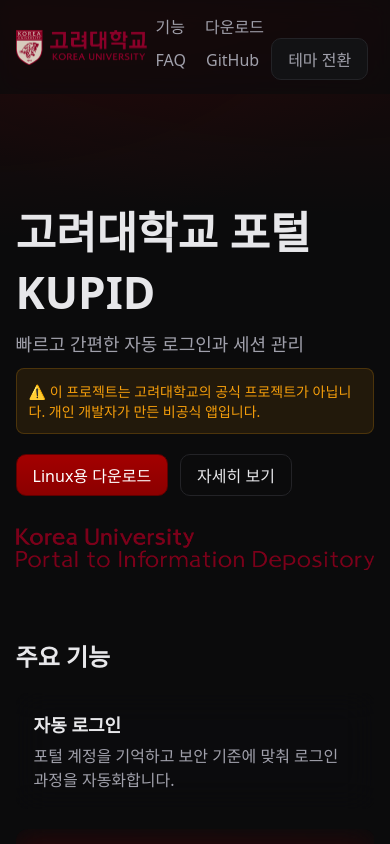
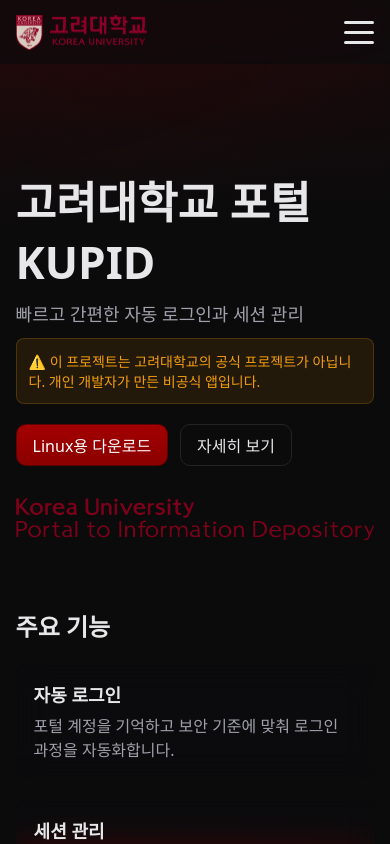
Before and after one commit to BBIYAKYEE7/KUPID, a React (Create React App) app in the folder web/: page / in a window 390 px wide. Shown: the top 844 px of the page. Built offline with nearby package versions, Linux system fonts and the light colour scheme; a web font is replaced by a local one.

Commit message:
모바일 대응 추가

```diff
--- a/web/src/App.css
+++ b/web/src/App.css
@@ -67,12 +67,90 @@
   backdrop-filter: saturate(180%) blur(12px);
   border-bottom: 0;
 }
-.header-inner { display: flex; align-items: center; justify-content: space-between; padding: 14px 0; }
+.header-inner { display: flex; align-items: center; justify-content: space-between; padding: 14px 0; position: relative; }
 .brand { display: flex; align-items: center; gap: 10px; text-decoration: none; color: var(--text); }
 .brand img { display: block; width: 120px; height: 36px; }
 .brand-logo-wide { transform: scaleX(1.1); transform-origin: left center; }
 .nav a { color: var(--muted); text-decoration: none; margin-left: 20px; font-weight: 500; }
 .nav a:hover { color: var(--text); }
+
+/* 햄버거 메뉴 버튼 (모바일에서만 표시) */
+.mobile-menu-toggle {
+  display: none;
+  flex-direction: column;
+  justify-content: space-around;
+  width: 30px;
+  height: 30px;
+  background: transparent;
+  border: none;
+  cursor: pointer;
+  padding: 0;
+  z-index: 20;
+}
+
+.hamburger-line {
+  width: 100%;
+  height: 3px;
+  background: var(--text);
+  border-radius: 2px;
+  transition: all 0.3s ease;
+}
+
+/* 모바일 메뉴 (기본적으로 숨김) */
+.mobile-nav {
+  display: none;
+  position: absolute;
+  top: 100%;
+  left: 0;
+  right: 0;
+  background: var(--bg);
+  backdrop-filter: saturate(180%) blur(16px);
+  border-top: 1px solid var(--border);
+  padding: 20px;
+  flex-direction: column;
+  gap: 15px;
+  z-index: 15;
+}
+
+.mobile-nav a {
+  margin-left: 0 !important;
+  padding: 12px 0;
+  border-bottom: 1px solid var(--border);
+  font-size: 16px;
+}
+
+.mobile-nav a:last-child {
+  border-bottom: none;
+}
+
+/* 모바일 메뉴 열림 상태 */
+.mobile-nav--open {
+  display: flex;
+}
+
+/* 모바일에서 데스크탑 네비게이션 숨김 */
+@media (max-width: 768px) {
+  .desktop-nav {
+    display: none;
+  }
+
+  .mobile-menu-toggle {
+    display: flex;
+  }
+
+  /* 햄버거 메뉴 애니메이션 */
+  .mobile-menu-toggle[aria-expanded="true"] .hamburger-line:nth-child(1) {
+    transform: rotate(45deg) translate(5px, 5px);
+  }
+
+  .mobile-menu-toggle[aria-expanded="true"] .hamburger-line:nth-child(2) {
+    opacity: 0;
+  }
+
+  .mobile-menu-toggle[aria-expanded="true"] .hamburger-line:nth-child(3) {
+    transform: rotate(-45deg) translate(7px, -6px);
+  }
+}
 
 .main { padding: 64px 0 36px; }
 .hero { display: grid; grid-template-columns: 1.3fr 1fr; gap: 32px; align-items: center; }
--- a/web/src/App.js
+++ b/web/src/App.js
@@ -1,3 +1,4 @@
+import React from 'react';
 import './App.css';
 
 const RELEASE_URL = 'https://github.com/BBIYAKYEE7/KUPID/releases/latest';
@@ -35,6 +36,8 @@
   const os = detectOS();
   const primaryText = os === 'mac' ? 'macOS용 다운로드' : os === 'windows' ? 'Windows용 다운로드' : os === 'linux' ? 'Linux용 다운로드' : '최신 버전 보기';
   const storedTheme = typeof window !== 'undefined' ? localStorage.getItem('theme') : null;
+  const [isMenuOpen, setIsMenuOpen] = React.useState(false);
+
   if (storedTheme) {
     document.documentElement.setAttribute('data-theme', storedTheme);
   }
@@ -86,12 +89,35 @@
           <a className="brand" href="#top" aria-label="KUPID 홈">
             <img className="brand-logo-wide" src="/images/kulogo(r).png" alt="고려대로고" width="125" height="36"/>
           </a>
-          <nav className="nav" aria-label="주요">
+
+          {/* 햄버거 메뉴 버튼 (모바일) */}
+          <button
+            className="mobile-menu-toggle"
+            onClick={() => setIsMenuOpen(!isMenuOpen)}
+            aria-label="메뉴 열기"
+            aria-expanded={isMenuOpen}
+          >
+            <span className="hamburger-line"></span>
+            <span className="hamburger-line"></span>
+            <span className="hamburger-line"></span>
+          </button>
+
+          {/* 데스크탑 네비게이션 */}
+          <nav className="nav desktop-nav" aria-label="주요">
             <a href="#features">기능</a>
             <a href="#download">다운로드</a>
             <a href="#faq">FAQ</a>
             <a href="https://github.com/BBIYAKYEE7/KUPID" target="_blank" rel="noopener noreferrer">GitHub</a>
             <a className="btn" style={{marginLeft:12}} href="#" onClick={(e)=>{e.preventDefault();toggleTheme();}} aria-label="테마 전환">테마 전환</a>
+          </nav>
+
+          {/* 모바일 메뉴 */}
+          <nav className={`nav mobile-nav ${isMenuOpen ? 'mobile-nav--open' : ''}`} aria-label="주요">
+            <a href="#features" onClick={() => setIsMenuOpen(false)}>기능</a>
+            <a href="#download" onClick={() => setIsMenuOpen(false)}>다운로드</a>
+            <a href="#faq" onClick={() => setIsMenuOpen(false)}>FAQ</a>
+            <a href="https://github.com/BBIYAKYEE7/KUPID" target="_blank" rel="noopener noreferrer" onClick={() => setIsMenuOpen(false)}>GitHub</a>
+            <a className="btn" href="#" onClick={(e)=>{e.preventDefault();toggleTheme();setIsMenuOpen(false);}} aria-label="테마 전환">테마 전환</a>
           </nav>
         </div>
       </header>
```
